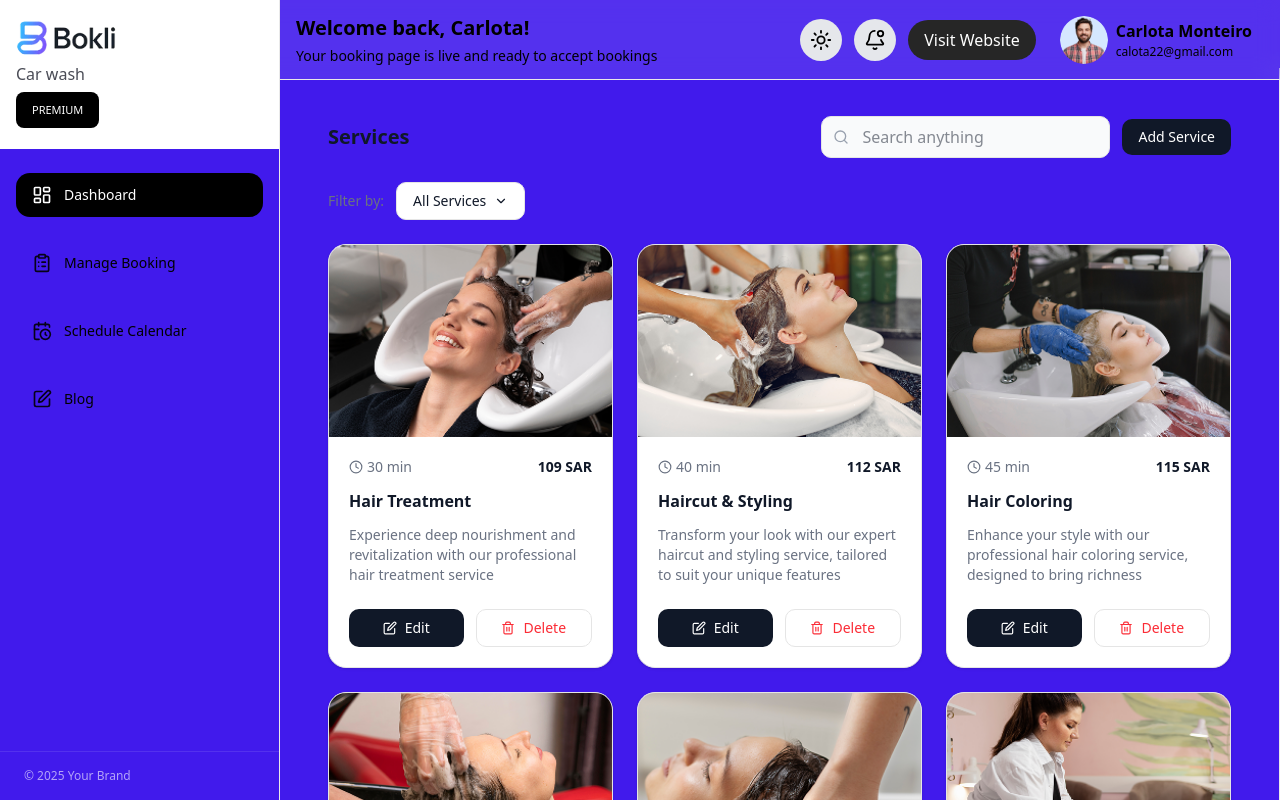
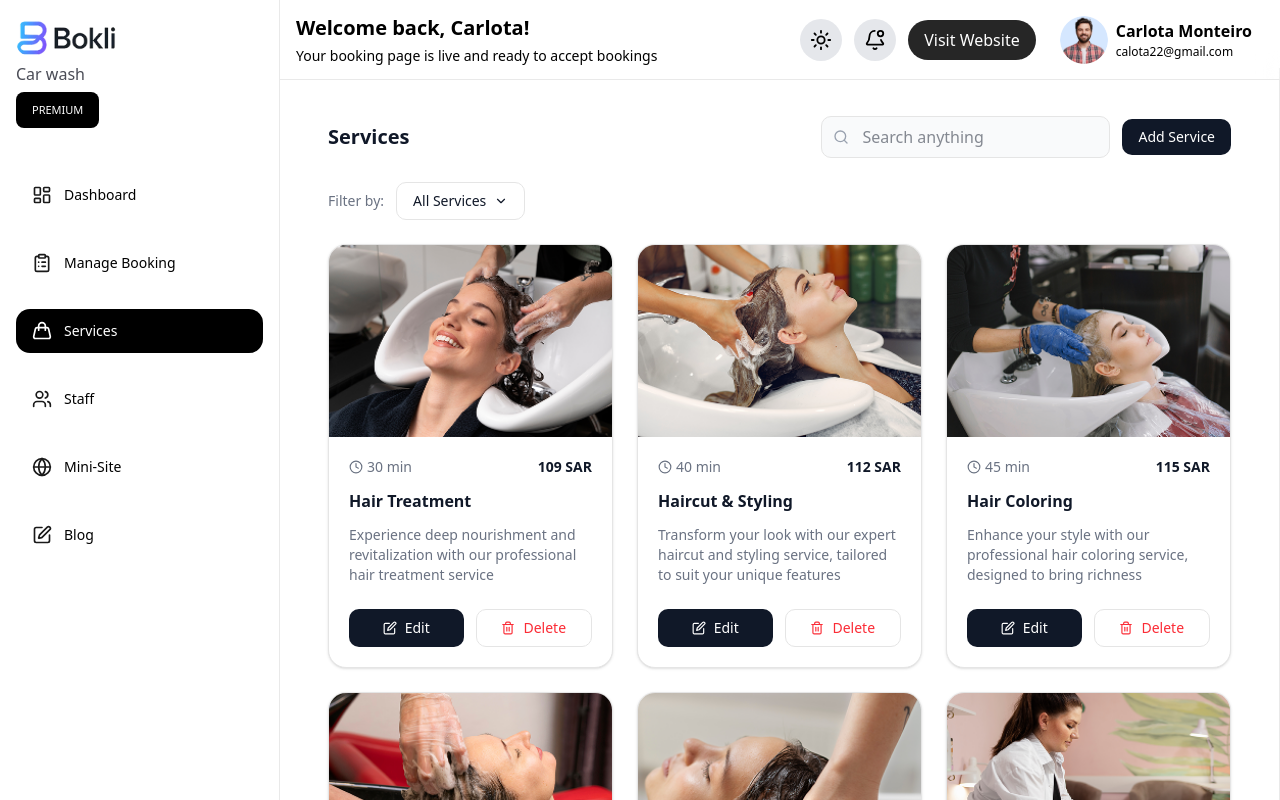
Before and after one commit to backbencherstudio/bader022_front_end, a Next.js app: page /dashboard/services in a window 1280 px wide. Shown: the top 800 px of the page. Built offline with nearby package versions, Linux system fonts and the light colour scheme.

Commit message:
update sidebar

```diff
--- a/app/(private)/dashboard/components/shared/Sidebar.tsx
+++ b/app/(private)/dashboard/components/shared/Sidebar.tsx
@@ -7,9 +7,11 @@ import { usePathname } from "next/navigation";
 import {
   LayoutDashboard,
   ClipboardList,
-  CalendarClock,
   PenSquare,
   Menu,
+  Handbag,
+  Users,
+  Globe,
 } from "lucide-react";
 import { Sheet, SheetContent, SheetTrigger } from "@/components/ui/sheet";
 import { Button } from "@/components/ui/button";
@@ -32,9 +34,19 @@ const NAV_ITEMS: NavItem[] = [
     icon: (p) => <ClipboardList {...p} />,
   },
   {
-    label: "Schedule Calendar",
-    href: "/schedule-calender",
-    icon: (p) => <CalendarClock {...p} />,
+    label: "Services",
+    href: "/dashboard/services",
+    icon: (p) => <Handbag {...p} />,
+  },
+  {
+    label: "Staff",
+    href: "/dashboard/staff",
+    icon: (p) => <Users {...p} />,
+  },
+  {
+    label: "Mini-Site",
+    href: "/dashboard/mini-site",
+    icon: (p) => <Globe {...p} />,
   },
   { label: "Blog", href: "/blog", icon: (p) => <PenSquare {...p} /> },
 ];
@@ -63,8 +75,7 @@ function SidebarInner({ pathname }: { pathname: string | null }) {
       {/* Nav */}
       <nav className="p-4 pt-0 space-y-2">
         {NAV_ITEMS.map((item) => {
-          const active =
-            pathname === item.href || pathname?.startsWith(item.href + "/");
+          const active = pathname === item.href;
 
           return (
             <Link
--- a/app/(private)/dashboard/service/page.tsx
+++ /dev/null
@@ -1,5 +0,0 @@
-import React from "react";
-
-export default function page() {
-  return <div className="h-screen bg-background">page</div>;
-}
--- a/app/globals.css
+++ b/app/globals.css
@@ -48,7 +48,7 @@
 
 :root {
   --radius: 0.625rem;
-  --background: oklch(46.194% 0.27434 275.33);
+  --background: oklch(1 0 0);
   --foreground: oklch(0.145 0 0);
   --card: oklch(1 0 0);
   --card-foreground: oklch(0.145 0 0);
@@ -82,7 +82,7 @@
 }
 
 .dark {
-  --background: oklch(55.31% 0.18796 25.857);
+  --background: black;
   --foreground: oklch(0.985 0 0);
   --card: oklch(0.205 0 0);
   --card-foreground: oklch(0.985 0 0);
```
Also changed, not shown: app/(private)/dashboard/page.tsx (+1 -7 lines).
